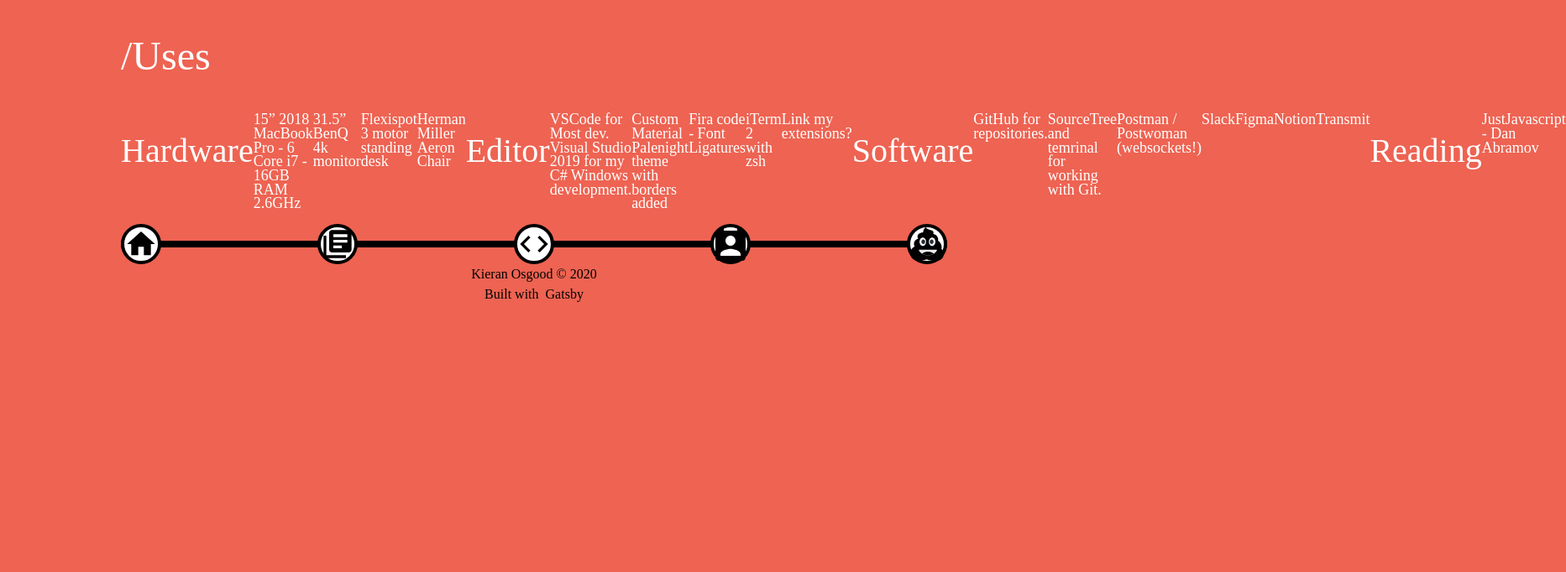
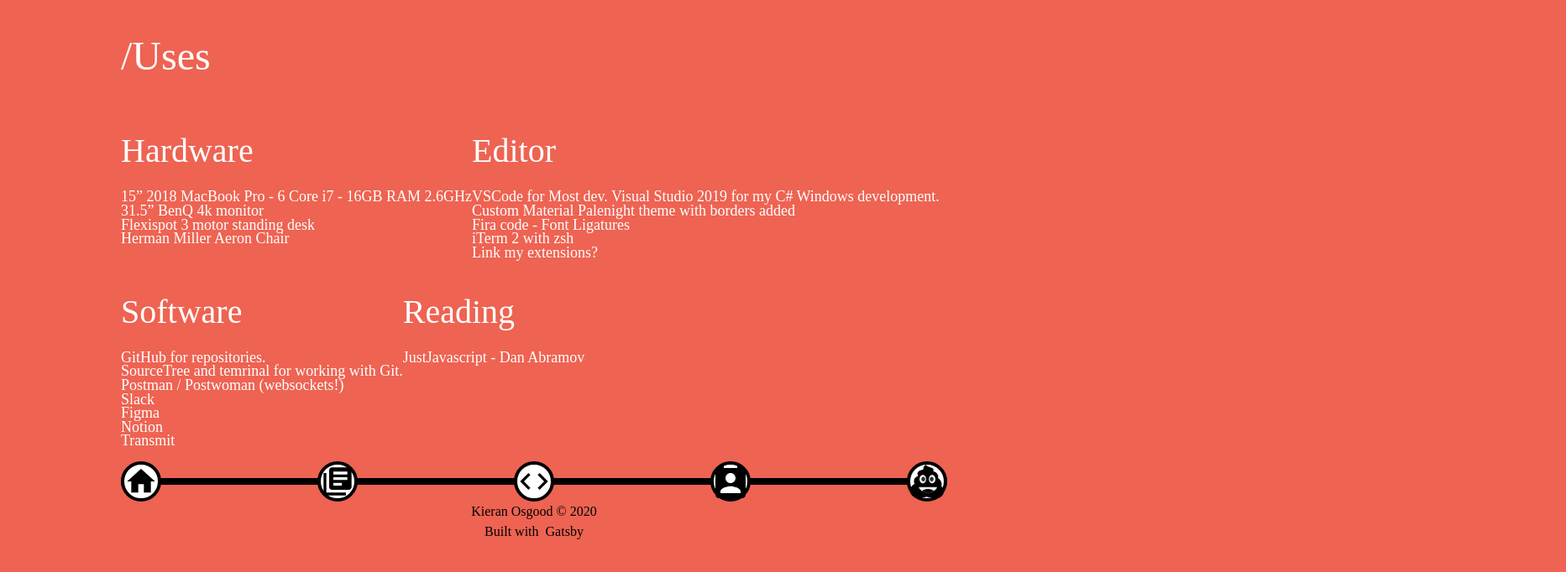
Before and after one commit to kieran-osgood/ko.site, a Gatsby site: page /uses in a window 1280 px wide. Shown: the whole page at 84% size, 1865 px wide, since content can reach past the window. Built offline with nearby package versions, Linux system fonts and the light colour scheme; Gatsby itself is replaced by a stand-in of ours.

Commit message:
Fix bug with navigation moving due to min widtht uses

```diff
--- a/src/pages/uses.js
+++ b/src/pages/uses.js
@@ -42,7 +42,7 @@
 	<Layout path={path}>
 		<SEO title='Uses' />
 		<h1>/Uses</h1>
-		<div className='flex flex-col md:flex-row'>
+		<div className='flex flex-col flex-wrap md:flex-row'>
 			{usesData.map(block => (
 				<UsesBlock key={block.title} data={block} />
 			))}
@@ -54,7 +54,7 @@
 
 const UsesBlock = ({ data: { title, items } }) => {
 	return (
-		<div className='flex flex-col md:flex-row mb-4'>
+		<div className='flex flex-col md:flex-col mb-4'>
 			<h2>{title}</h2>
 			{items.map(text => (
 				<p key={text}>{text}</p>
```
